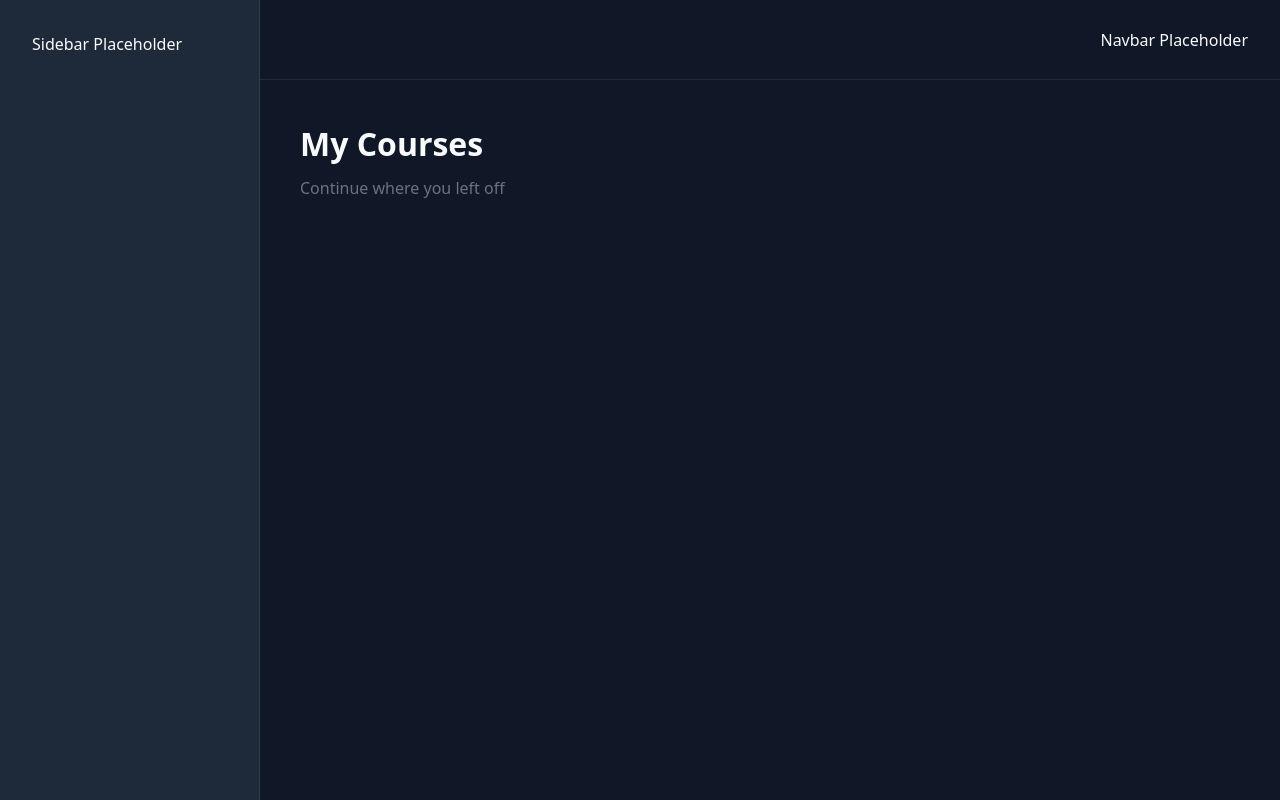
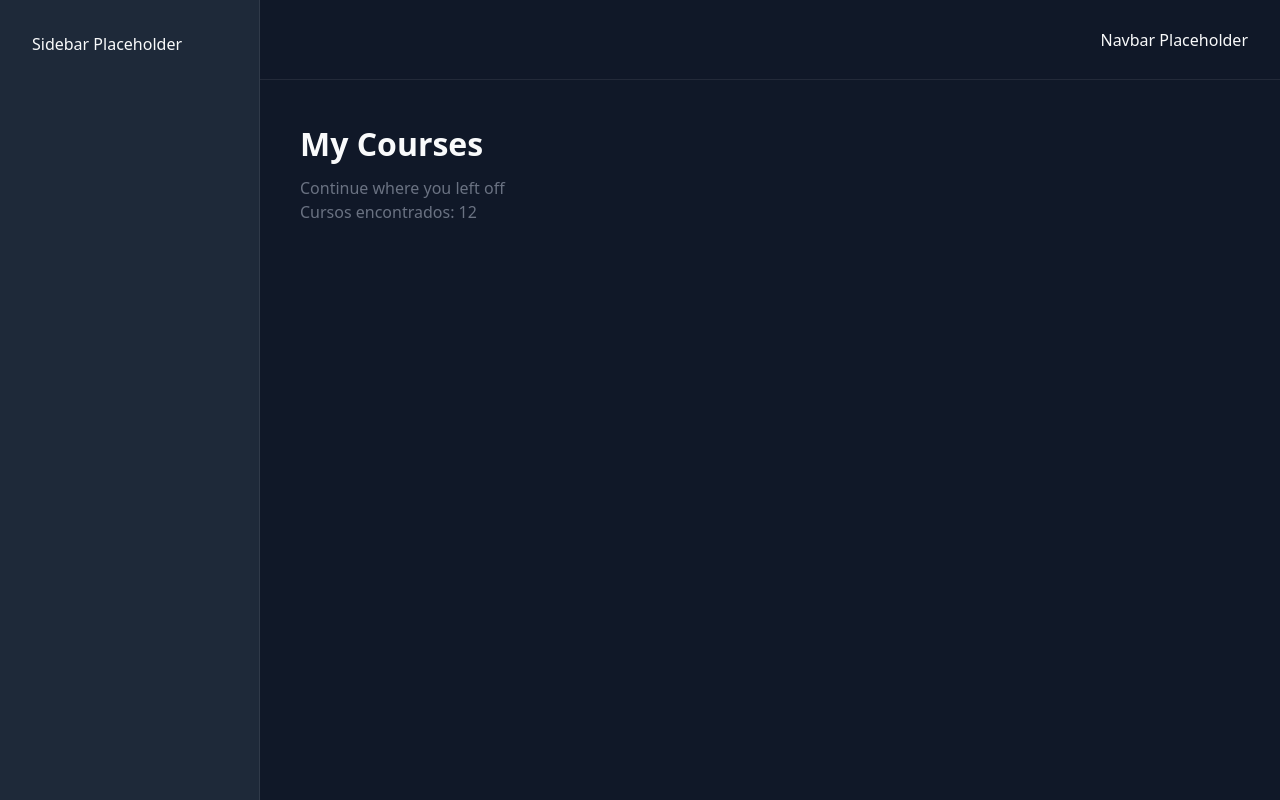
Before and after one commit to AGES-ESCAPA/Frontend, a React (Vite) app: page /my-courses in a window 1280 px wide. Built offline with nearby package versions, Linux system fonts and the light colour scheme; a web font is replaced by a local one.

Commit message:
feat: adiciona estados e logica de filtro na tela MyCourses

```diff
--- a/src/pages/MyCourses/MyCourses.tsx
+++ b/src/pages/MyCourses/MyCourses.tsx
@@ -1,6 +1,26 @@
 import styles from './MyCourses.module.css';
+import { useState, useMemo } from 'react';
+import { mockCourses } from './mockCourses';
+
+export type TabType = 'Todos' | 'IN_PROGRESS' | 'PENDING' | 'COMPLETED';
 
 export const MyCourses = () => {
+  // eslint-disable-next-line @typescript-eslint/no-unused-vars
+  const [searchTerm, setSearchTerm] = useState('');
+  // eslint-disable-next-line @typescript-eslint/no-unused-vars
+  const [activeTab, setActiveTab] = useState<TabType>('Todos');
+
+  const filteredCourses = useMemo(() => {
+    return mockCourses.filter((course) => {
+      const matchesTab = activeTab === 'Todos' || course.status === activeTab;
+
+      const matchesSearch =
+        course.title.toLowerCase().includes(searchTerm.toLowerCase()) ||
+        course.description.toLowerCase().includes(searchTerm.toLowerCase());
+      return matchesTab && matchesSearch;
+    });
+  }, [activeTab, searchTerm]);
+
   return (
     <div className={styles.container}>
       <aside className={styles.mockSidebar}>
@@ -15,6 +35,7 @@ export const MyCourses = () => {
         <section className={styles.pageContent}>
           <h1>My Courses</h1>
           <p>Continue where you left off</p>
+          <p>Cursos encontrados: {filteredCourses.length}</p>
         </section>
       </main>
     </div>
```
